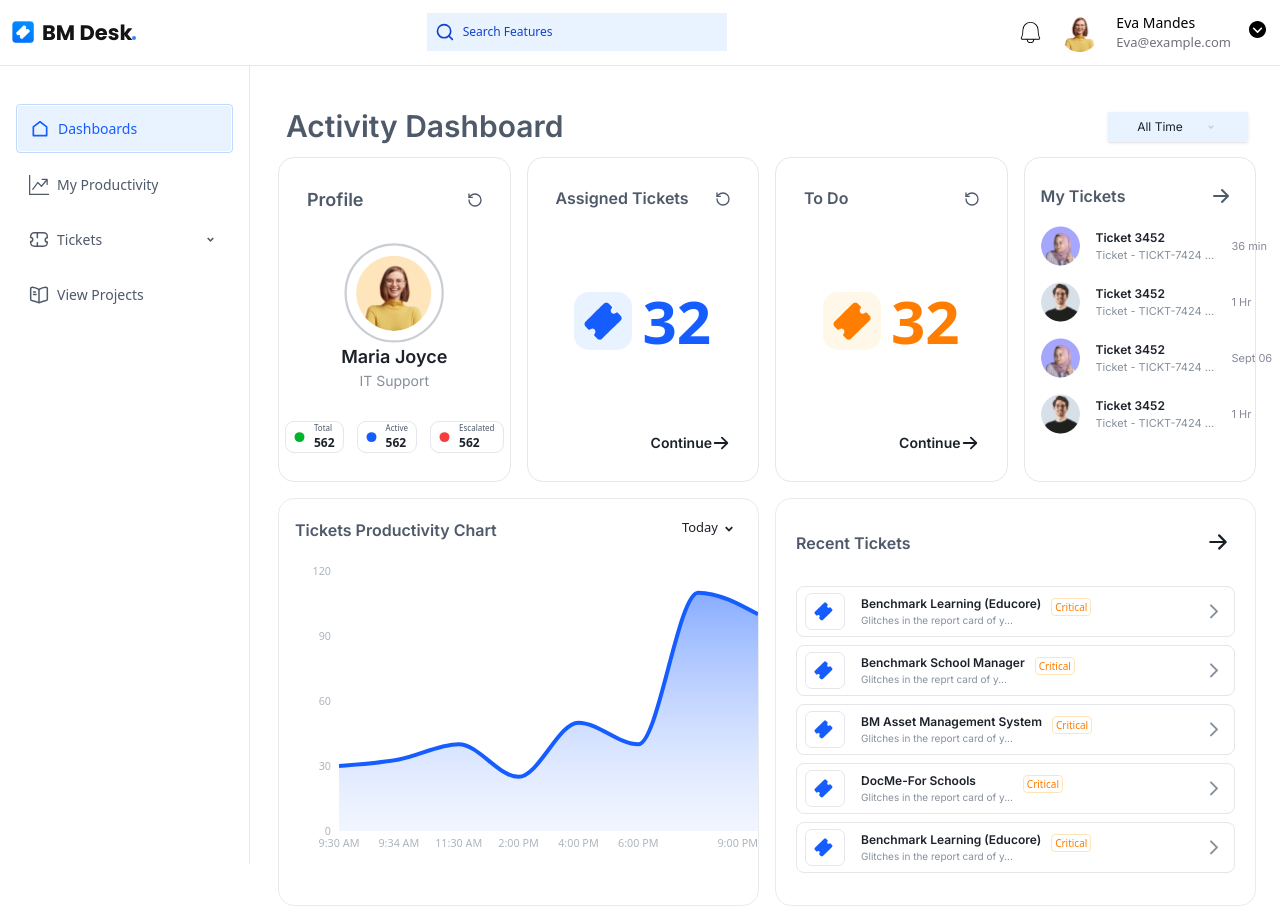
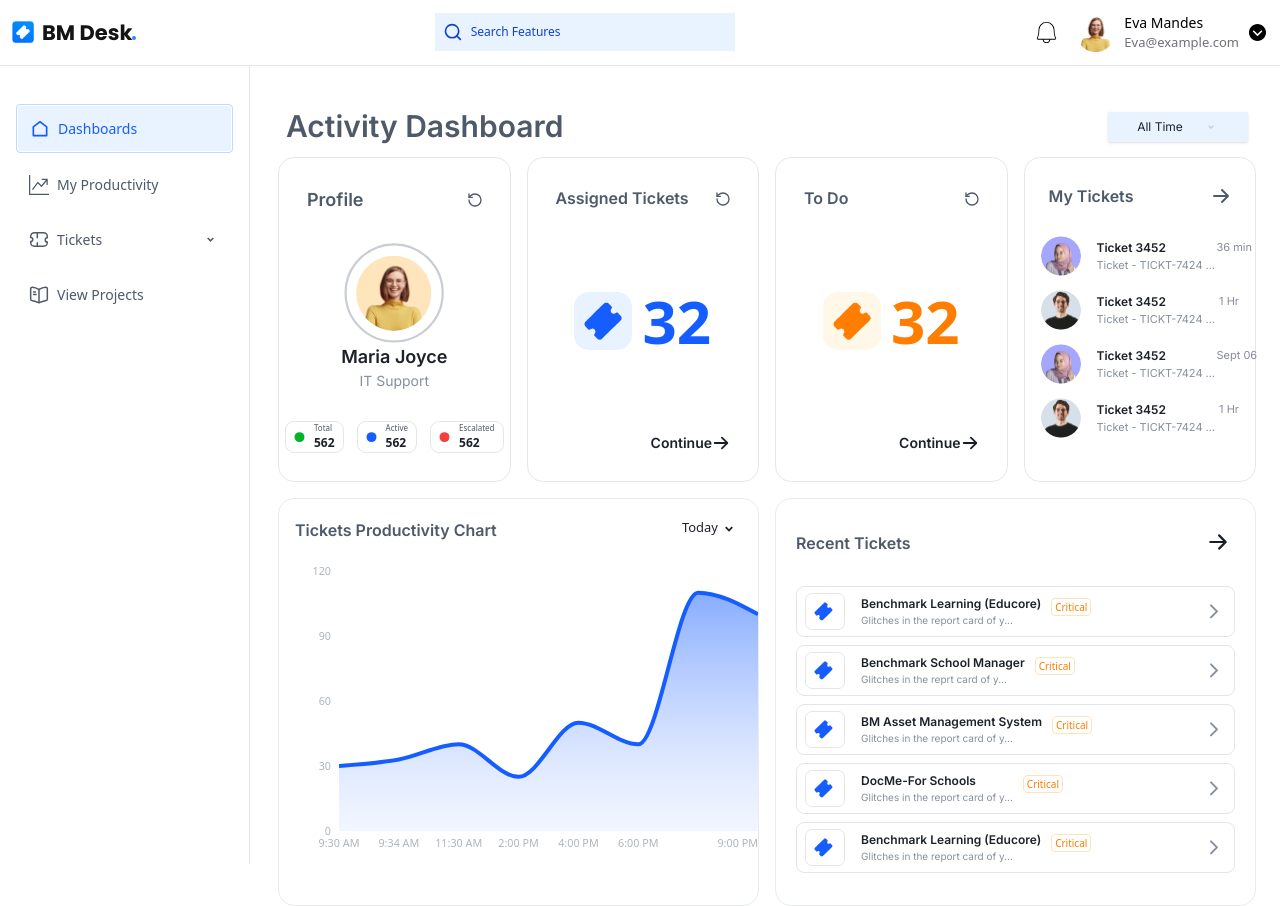
Before and after one commit to Mojithmj/BM-DESK-PROJECT, a React (Vite) app in the folder bm-desk/: page / in a window 1280 px wide. Built offline with nearby package versions, Linux system fonts and the light colour scheme.

Commit message:
logout settings

```diff
--- a/bm-desk/src/components/Dashboard.jsx
+++ b/bm-desk/src/components/Dashboard.jsx
@@ -452,11 +452,11 @@ function Dashboard() {
               ))
             ) : (
               <div>
-                <div className="flex  min-h-[300px] h-full flex-col justify-between  border-[1px]  px-[16px] 2xl:py-[32px] lg:py-[10px]  rounded-2xl text-[#E5E6EB] bg-[#FFF]">
+                <div className="flex min-h-[300px] h-full flex-col justify-between border-[1px] px-[16px] 2xl:py-[32px] lg:py-[10px] rounded-2xl text-[#E5E6EB] bg-[#FFF]">
                   <div className="flex flex-col gap-[27px]">
                     {/* Header */}
                     <div className="flex flex-row items-center justify-between">
-                      <div className="text-[#4E5969] font-inter font-semibold normal lg:h-[15px] md:w-[10px] md:h-[10px] text-nowrap mt-4">
+                      <div className="text-[#4E5969] font-inter font-semibold normal lg:h-[15px] md:w-[10px] md:h-[10px] text-nowrap mt-4 ml-2">
                         My Tickets
                       </div>
                       <div className="w-[28px] h-[28px] text-[20px] text-[#4E5969] cursor-pointer">
@@ -470,29 +470,33 @@ function Dashboard() {
                     </div>
 
                     {/* Ticket List */}
-                    <div className="w-full max-w-[400px] sm:max-w-[600px] md:max-w-[800px] lg:max-w-[900px]">
-                      <div className="flex flex-col gap-[16px]">
+                    <div className="w-full max-w-[400px] sm:max-w-[600px] md:max-w-[800px] lg:max-w-[900px] mt-[10px]">
+                      <div className="flex flex-col gap-[14px]">
                         {tickets.map((ticket, index) => (
                           <div
                             key={index}
-                            className="flex items-center gap-[16px]"
+                            className="flex items-center gap-[16px] w-full"
                           >
                             <img
                               src={ticket.image}
-                              className="rounded-[64px] w-[40px] h-[40px]"
+                              className="rounded-[64px] w-[40px] h-[40px] flex-shrink-0"
                               alt={`Ticket ${index + 1}`}
                             />
-                            <div className="flex flex-col ">
-                              <p className="font-inter 2xl:text-[14px] lg:text-[12px]  md:text-[11px] sm:text-[10px] normal font-semibold text-[#1D2129]">
+                            <div className="flex flex-row justify-between w-full">
+                              <div className="flex flex-col">
+                                <p className="font-inter 2xl:text-[14px] lg:text-[12px] md:text-[11px] sm:text-[10px] font-semibold text-[#1D2129]">
                                   {ticket.title}
                                 </p>
-                              <p className="font-inter 2xl:text-[12px] lg:text-[11px]  md:text-[10px] sm:text-[8px] text-ellipsis overflow-hidden w-[120px] whitespace-nowrap font-normal text-[#86909C]">
+                                <p className="font-inter 2xl:text-[12px] lg:text-[11px] md:text-[10px] sm:text-[8px] text-ellipsis overflow-hidden w-[120px] whitespace-nowrap font-normal text-[#86909C]">
                                   {ticket.description}
                                 </p>
                               </div>
+                              <div className="flex-shrink-0">
                                 <p className="font-inter text-[11px] 2xl:whitespace-nowrap lg:whitespace-nowrap md:whitespace-normal sm:whitespace-normal font-normal text-[#878A99]">
                                   {ticket.time}
                                 </p>
+                              </div>
+                            </div>
                           </div>
                         ))}
                       </div>
--- a/bm-desk/src/components/Login.jsx
+++ b/bm-desk/src/components/Login.jsx
@@ -42,7 +42,7 @@ function Login() {
 
       // Redirect based on the username
       if (isValidUser.username === "mojith") {
-        navigate("/");
+        navigate("/adminteammonitoring");
       } else if (isValidUser.username === "ramduth") {
         navigate("/"); // Redirect to '/assignedtickets' for Ramduth
       }
--- a/bm-desk/src/components/Navbar.jsx
+++ b/bm-desk/src/components/Navbar.jsx
@@ -34,10 +34,25 @@ function Navbar() {
     }
   };
 
+  // useEffect(() => {
+  //   document.addEventListener("mousedown", handleOutsideClick);
+  //   return () => {
+  //     document.removeEventListener("mousedown", handleOutsideClick);
+  //   };
+  // }, []);
+
+  // Close dropdown when clicking outside
   useEffect(() => {
-    document.addEventListener("mousedown", handleOutsideClick);
+    const handleClickOutside = (event) => {
+      if (dropdownRef.current && !dropdownRef.current.contains(event.target)) {
+        setCircleDropdown(false);
+      }
+    };
+
+    document.addEventListener("mousedown", handleClickOutside);
+
     return () => {
-      document.removeEventListener("mousedown", handleOutsideClick);
+      document.removeEventListener("mousedown", handleClickOutside);
     };
   }, []);
 
@@ -136,7 +151,7 @@ function Navbar() {
           <div ref={notifydropdownRef}>
             <PiBellThin
               onClick={notifytoggleDropdown}
-              className="text-[19px] md:text-[23px] lg:text-[27px] 2xl:text-[31px] hidden sm:block"
+              className="text-[19px] md:text-[23px] lg:text-[27px] 2xl:text-[31px] hidden sm:block cursor-pointer"
             />
           </div>
           {notifycircleDropdown && (
@@ -195,34 +210,43 @@ function Navbar() {
           )}
 
           {/* image */}
+          <div
+            className="hidden sm:flex items-center gap-2 cursor-pointer"
+            ref={dropdownRef}
+            onClick={toggleDropdown}
+          >
+            {/* Avatar Image */}
             <div>
-            <img  className="w-[40px] h-[40px]" src={Avatarimage} />
+              <img className="w-[40px] h-[40px]" src={Avatarimage} />
             </div>
-          {/* <CgProfile className="text-[19px] md:text-[23px] lg:text-[27px] 2xl:text-[31px]" /> */}
-          <div className="text-[14px] font-medium hidden sm:block">
+            {/* User Name and Email */}
+            <div className="text-[14px] font-medium">
               Eva Mandes
               <p className="text-[12px] md:text-[13px] text-[#71717A]">
                 Eva@example.com
               </p>
             </div>
-          {/* dropdown circle */}
-          <div className="hidden sm:block">
-            <div className="relative text-nowrap" ref={dropdownRef}>
-              <button onClick={toggleDropdown}>
+            {/* Dropdown Icon */}
             <IoIosArrowDropdownCircle className="md:text-[18px] lg:text-[21px] 2xl:text-[26px]" />
-              </button>
+
+            {/* Dropdown Menu */}
             {circleDropdown && (
-                <div className="absolute right-3 bg-white border border-gray-300 shadow-md rounded mt-1">
+              <div className="absolute right-4 bg-white border border-gray-300 shadow-md rounded mt-[130px]">
                 <ul>
                   <li
-                      className="px-4 py-2 hover:bg-gray-100 cursor-pointer "
-                      onClick={() => setCircleDropdown(false)}
+                    className="px-4 py-2 hover:bg-gray-100 cursor-pointer"
+                    onClick={(e) => {
+                      e.stopPropagation(); // Prevent dropdown from closing immediately
+                      setCircleDropdown(false);
+                      navigate("/login"); // Navigate to the /login page
+                    }}
                   >
                     Logout
                   </li>
                   <li
                     className="px-4 py-2 hover:bg-gray-100 cursor-pointer"
-                      onClick={() => {
+                    onClick={(e) => {
+                      e.stopPropagation(); // Prevent dropdown from closing immediately
                       setCircleDropdown(false);
                       navigate("/accountsettings");
                     }}
@@ -236,7 +260,6 @@ function Navbar() {
         </div>
       </div>
     </div>
-    </div>
   );
 }
 
--- a/bm-desk/src/components/TicketsSidebar.jsx
+++ b/bm-desk/src/components/TicketsSidebar.jsx
@@ -136,7 +136,7 @@ function TicketsSidebar({ ticket, children }) {
       </SheetTrigger>
       <SheetContent className="bg-white">
         <SheetHeader>
-          <SheetTitle className="text-[#165DFF] sm:text-[18px] md:text-[24px] lg:text-[28px] 2xl:text-[32px] font-medium">
+          <SheetTitle className="text-[#165DFF] sm:text-[18px] md:text-[24px] lg:text-[28px] 2xl:text-[32px] font-medium font-inter">
             Ticket Details
           </SheetTitle>
         </SheetHeader>
@@ -377,7 +377,7 @@ function TicketsSidebar({ ticket, children }) {
               {tickets.map((ticket) => (
                 <div className="flex flex-col gap-2">
                   <div className="flex items-center justify-between">
-                    <p className="text-[#09090B] text-[10px] md:text-[12px] lg:text-[13px] 2xl:text-[16px] font-semibold">
+                    <p className="text-[#09090B] text-[12px] sm:text-[10px] md:text-[12px] xl:text-[14px] 2xl:text-[16px] font-semibold">
                       {ticket.name}
                     </p>
                     <FiPlus className="text-[#1D2129] text-bold" />
@@ -388,10 +388,10 @@ function TicketsSidebar({ ticket, children }) {
                     className="flex items-center justify-between"
                   >
                     <div className="flex flex-col">
-                      <p className="text-[10px] md:text-[12px] lg:text-[12px] 2xl:text-[16px] text-[#343A40] pl-1">
+                      <p className=" sm:text-[9px] md:text-[10px] xl:text-[11px] 2xl:text-[13px] text-[#343A40] pl-1">
                         Ticket {ticket.id}
                       </p>
-                      <p className="text-[10px] md:text-[12px] lg:text-[12px] 2xl:text-[16px] text-[#878A99] pl-1">
+                      <p className=" sm:text-[8px] md:text-[9px] xl:text-[10px] 2xl:text-[12px] text-[#878A99] pl-1">
                         {ticket.description}
                       </p>
                     </div>
```
Lines whose indentation alone changed are shown as unchanged.
